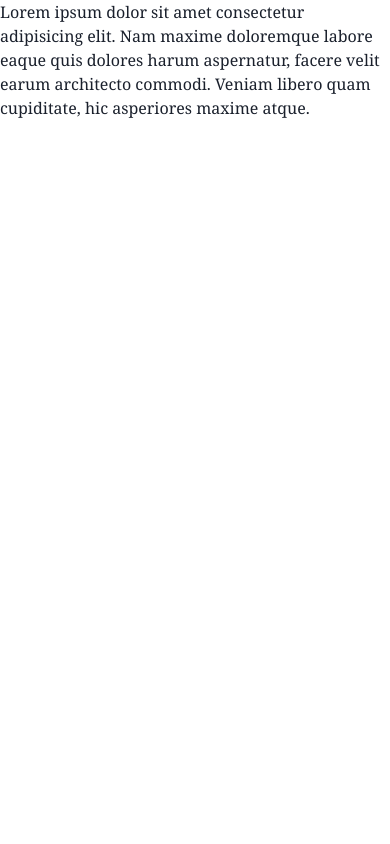
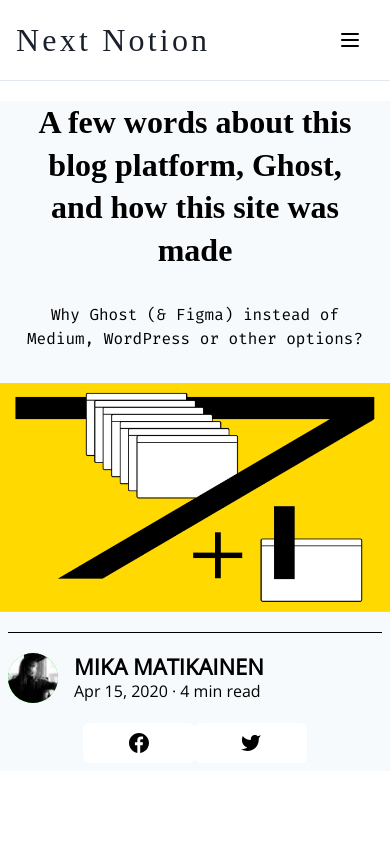
Before and after one commit to naufaldi/nextjs-chakra-notion-blog, a Next.js app: page /post/1 in a window 390 px wide. Shown: the top 844 px of the page. Built offline with nearby package versions, Linux system fonts and the light colour scheme.

Commit message:
fix responsive for home, start layouting post page

```diff
--- /dev/null
+++ b/src/components/Post/AuthorBox.js
@@ -0,0 +1,83 @@
+import {
+  Grid,
+  GridItem,
+  Heading,
+  Text,
+  Box,
+  Avatar,
+  Button,
+} from '@chakra-ui/react';
+export default function AuthorBox(params) {
+  return (
+    <Grid templateColumns="repeat(12,1fr)" w="full" p={['2', '2', '0']}>
+      <GridItem
+        colStart={['1', '1', '4']}
+        display="flex"
+        flexDir={['column', 'column', 'row']}
+        colSpan={['12', '12', '6']}
+        pt="5"
+        mt="3"
+        borderTop="1px solid black"
+      >
+        <Box display="flex" flexGrow="1">
+          <Avatar
+            name="Mika Matikainen"
+            src="/img/avatar/profile.png"
+            width="50px"
+            height="50px"
+            borderRadius="50%"
+            mr="4"
+          />
+          <Box display="flex" flexDirection="column">
+            <Heading
+              size="md"
+              textTransform="uppercase"
+              fontFamily="sans-serif"
+            >
+              Mika MAtikainen
+            </Heading>
+            <Text fontFamily="sans-serif">Apr 15, 2020 · 4 min read</Text>
+          </Box>
+        </Box>
+        <Box display="flex" justifyContent="center" mt={['5', '5', '0']}>
+          <Button
+            width={['30%', 'full', 'full']}
+            backgroundColor="white"
+            border="gray"
+          >
+            <svg
+              width="20"
+              height="20"
+              viewBox="0 0 20 20"
+              fill="none"
+              xmlns="http://www.w3.org/2000/svg"
+            >
+              <path
+                d="M10.0001 0.041626C4.47724 0.041626 0 4.51886 0 10.0417C0 14.995 3.60522 19.0972 8.33225 19.8916V12.128H5.91994V9.33417H8.33225V7.27413C8.33225 4.88389 9.79213 3.58135 11.9247 3.58135C12.9461 3.58135 13.8238 3.65746 14.0786 3.69098V6.18942L12.5995 6.19013C11.44 6.19013 11.2165 6.74102 11.2165 7.54969V9.33274H13.9832L13.6223 12.1265H11.2165V19.9584C16.1642 19.3562 20 15.1495 20 10.0388C20 4.51886 15.5228 0.041626 10.0001 0.041626Z"
+                fill="#010002"
+              />
+            </svg>
+          </Button>
+          <Button
+            width={['30%', 'full', 'full']}
+            backgroundColor="white"
+            border="gray"
+          >
+            <svg
+              width="20"
+              height="16"
+              viewBox="0 0 20 16"
+              fill="none"
+              xmlns="http://www.w3.org/2000/svg"
+            >
+              <path
+                d="M19.6169 0.00896646C18.763 0.611275 17.8176 1.07195 16.8171 1.37324C16.28 0.755757 15.5663 0.318104 14.7725 0.119469C13.9786 -0.0791667 13.1429 -0.0292013 12.3784 0.262607C11.6138 0.554416 10.9573 1.07399 10.4977 1.75105C10.0381 2.42812 9.7975 3.23001 9.80847 4.04827V4.93995C8.24146 4.98058 6.68873 4.63305 5.28855 3.92829C3.88838 3.22354 2.68424 2.18345 1.78336 0.900645C1.78336 0.900645 -1.78336 8.92575 6.24175 12.4925C4.40536 13.739 2.21775 14.364 0 14.2758C8.02511 18.7342 17.8336 14.2758 17.8336 4.02152C17.8328 3.77315 17.8089 3.52539 17.7622 3.28143C18.6723 2.38395 19.3145 1.25082 19.6169 0.00896646Z"
+                fill="black"
+              />
+            </svg>
+          </Button>
+        </Box>
+      </GridItem>
+    </Grid>
+  );
+}
--- /dev/null
+++ b/src/components/Post/HeroPost.js
@@ -0,0 +1,44 @@
+import { Grid, GridItem, Heading, Text } from '@chakra-ui/react';
+import Image from 'next/image';
+export default function HeroPost() {
+  return (
+    <Grid templateColumns="repeat(12,1fr)" gap="8">
+      <GridItem
+        colSpan={['12', '12', '8']}
+        colStart={['1', '1', '3']}
+        textAlign="center"
+        rowSpan="1"
+        paddingX={['5', '5', '0']}
+      >
+        <Heading as="h1" fontSize="2xl">
+          A few words about this blog platform, Ghost, and how this site was
+          made
+        </Heading>
+      </GridItem>
+      <GridItem
+        rowSpan="1"
+        rowStart="2"
+        colSpan={['12', '12', '6']}
+        colStart={['1', '1', '4']}
+        textAlign="center"
+        paddingX={['5', '5', '0']}
+      >
+        <Text fontFamily="mono" fontSize={['md', 'md', 'lg']}>
+          Why Ghost (& Figma) instead of Medium, WordPress or other options?
+        </Text>
+      </GridItem>
+      <GridItem
+        colSpan={['12', '8', '8']}
+        justifyContent="center"
+        colStart={['1', '1', '3']}
+      >
+        <Image
+          src="/img/hero-img.png"
+          width={853}
+          height={500}
+          layout="responsive"
+        />
+      </GridItem>
+    </Grid>
+  );
+}
--- a/src/pages/post/[slug].js
+++ b/src/pages/post/[slug].js
@@ -1,13 +1,17 @@
 import React from 'react';
+import Layout from '@/components/layout/Layout';
+import { Container } from '@/components/misc/Container';
+import HeroPost from '@/components/Post/HeroPost';
+import AuthorBox from '@/components/Post/AuthorBox';
 
 const Post = () => {
   return (
-    <div>
-      Lorem ipsum dolor sit amet consectetur adipisicing elit. Nam maxime
-      doloremque labore eaque quis dolores harum aspernatur, facere velit earum
-      architecto commodi. Veniam libero quam cupiditate, hic asperiores maxime
-      atque.
-    </div>
+    <Layout>
+      <Container>
+        <HeroPost />
+        <AuthorBox />
+      </Container>
+    </Layout>
   );
 };
 
```
Also changed, not shown: src/components/Home/HeroHome.js (+12 -3 lines), src/components/Home/ListArticle.js (+17 -4 lines), public/img/avatar/profile.png (added).
